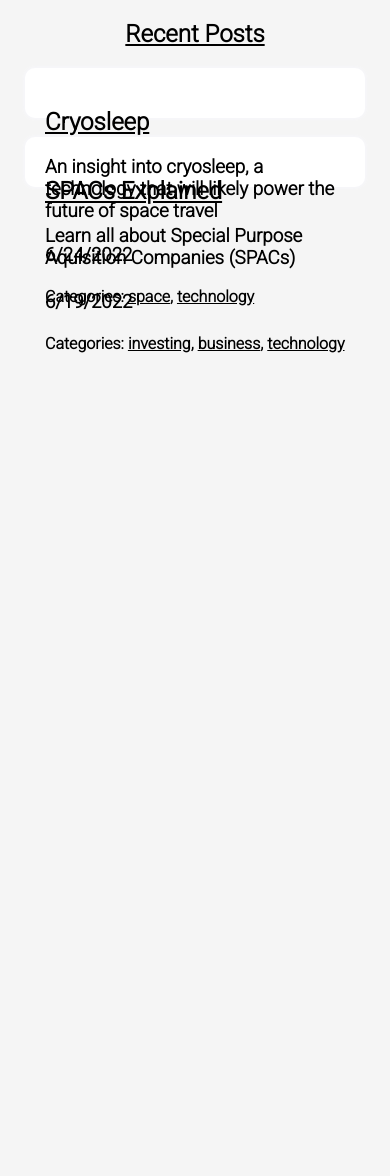
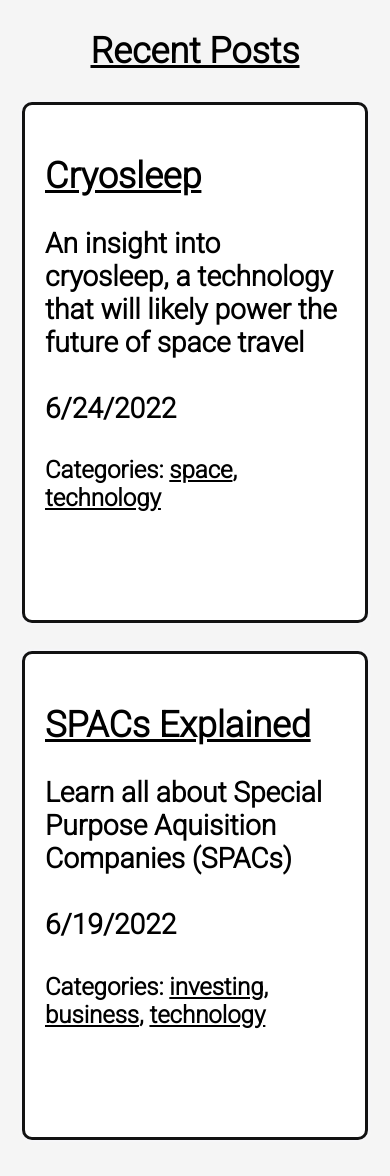
Before and after one commit to Blackhole1123/portfolio, a Flask app: page /blog/ in a window 390 px wide. Before the commit the page ends 353 px from the top, so only its background shows below. Run offline with Flask 2, Linux system fonts and the light colour scheme.

Commit message:
AAA FIXED CSS

```diff
--- a/static/css/blog.css
+++ b/static/css/blog.css
@@ -53,8 +53,20 @@ transition: opacity 0.4s;
 
 /* mobile */
 @media screen and (max-width: 600px) {
+  /* zoom everything */
+  body {
+    font-size: 1.5em;
+  }
   .box {
     width: 300px;
-    height: 10px;
+    height: fit-content;
+    background-color: white;
+    border-radius: 10px;
+    padding: 20px;
+    border: 3px solid #121212;
+  }
+  /* box hover */
+  .box:hover {
+    border: 3px solid #d6dde0;
   }
 }
```
Also changed, not shown: README.md (deleted).
